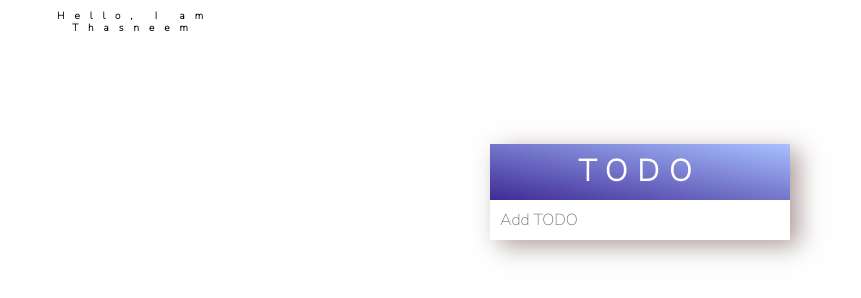
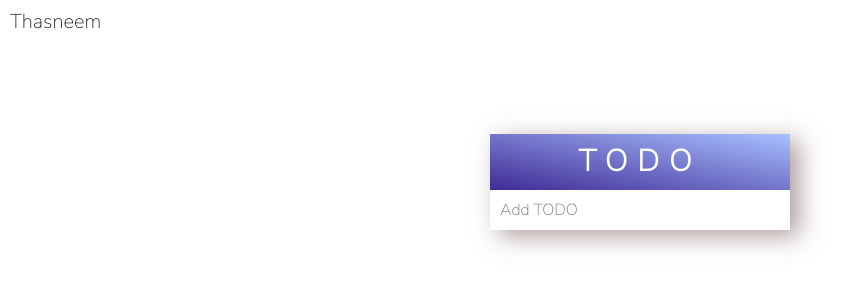
Before and after one commit to thasneem36/TODO, a plain HTML site: page index.html in a window 1280 px wide. Shown: the whole page, without its empty margins (0-861 px from the left). Drawn offline with nearby package versions, Linux system fonts and the light colour scheme.

Commit message:
update name

```diff
--- a/index.html
+++ b/index.html
@@ -22,8 +22,7 @@
   </head>
   <body>
 
-
-    <h1 class="name">Hello, I am Thasneem</h1>
+    <h2>Thasneem</h2>
     <div class="container">
 
         <h1>TODO</h1>
--- a/style.css
+++ b/style.css
@@ -54,3 +54,7 @@ input:focus{
     background: none;
     color: black;
 }
+h2{
+    font-size: 20px;
+    margin: 10px 10px;
+}
```
Also changed, not shown: 1 other file.
